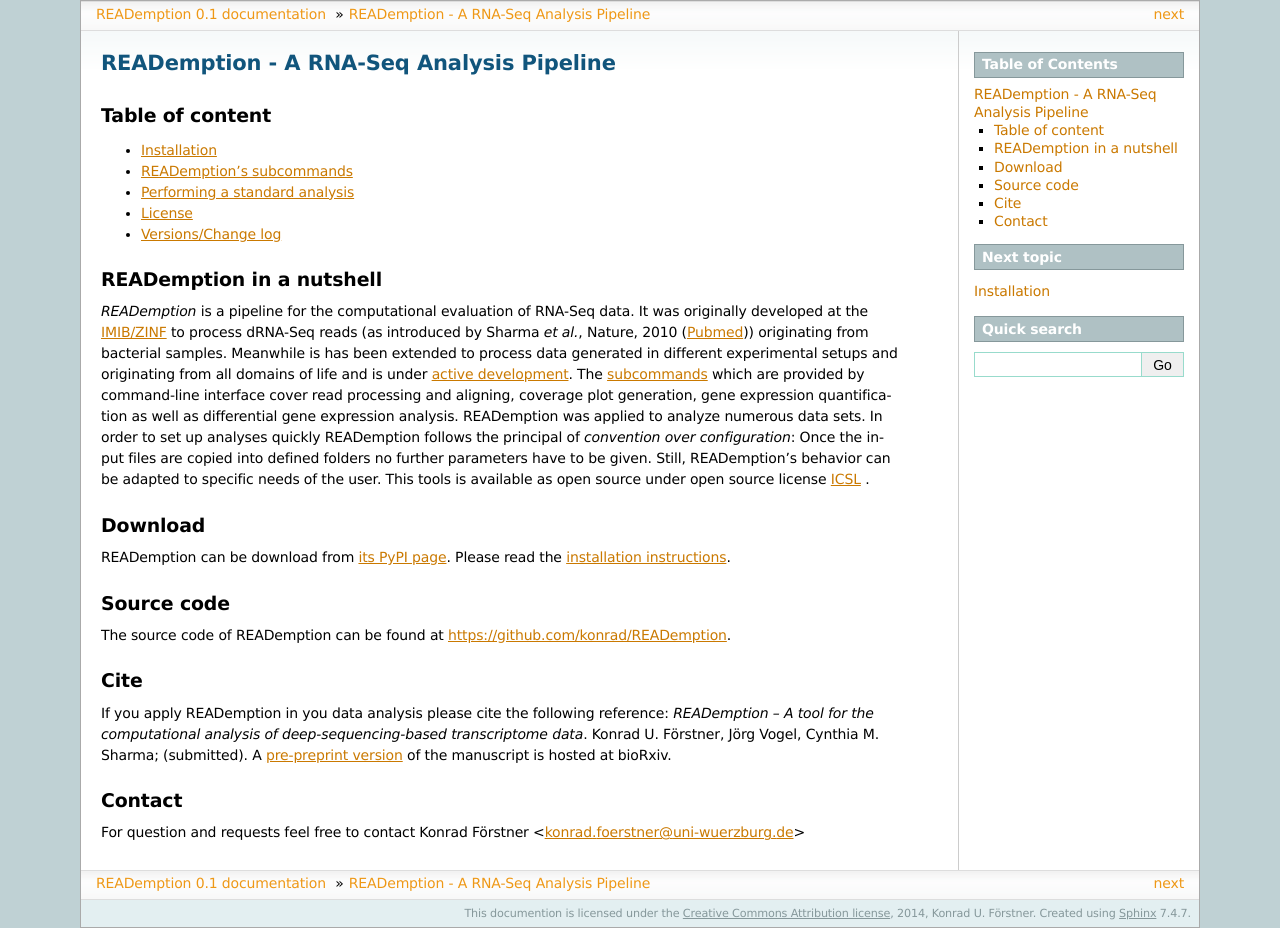
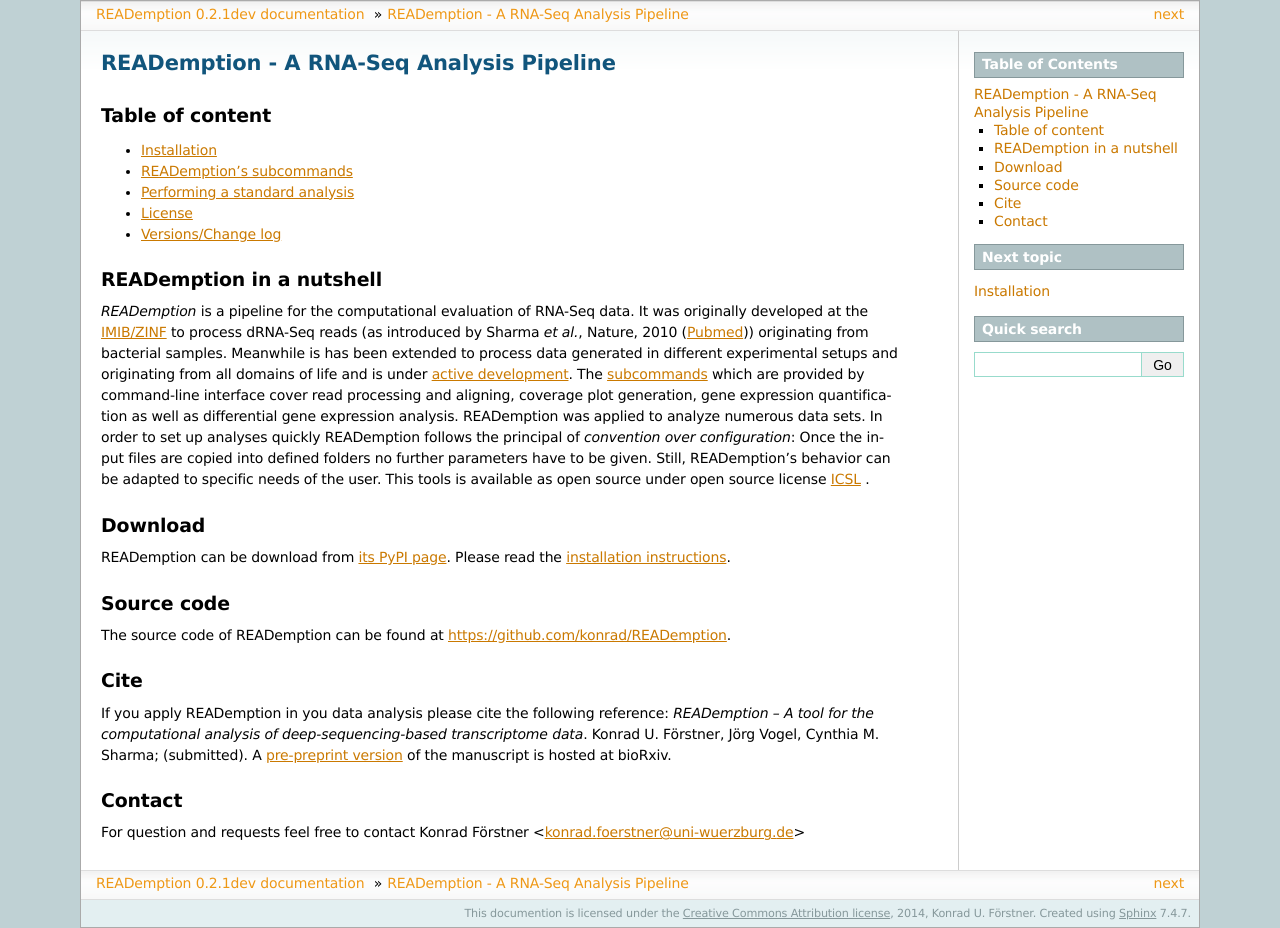
Before and after one commit to foerstner-lab/READemption, a Sphinx documentation site: the page built from docs/source/index.rst, in a window 1280 px wide. Built offline with Sphinx 7.4.7, drawn with Linux system fonts in a browser that asks for light colours; pages that are not in the unit, such as notebooks, are missing from menus.

Commit message:
Set version to 0.2.1dev

```diff
--- a/docs/source/conf.py
+++ b/docs/source/conf.py
@@ -48,9 +48,9 @@
 # built documents.
 #
 # The short X.Y version.
-version = '0.1'
+version = '0.2'
 # The full version, including alpha/beta/rc tags.
-release = '0.1'
+release = '0.2.1dev'
 
 # The language for content autogenerated by Sphinx. Refer to documentation
 # for a list of supported languages.
--- a/setup.py
+++ b/setup.py
@@ -5,7 +5,7 @@
 
 setup(
     name='READemption',
-    version='0.2.0',
+    version='0.2.1dev',
     packages=['reademptionlib', 'tests'],
     author='Konrad U. Förstner',
     author_email='konrad@foerstner.org',
```
Also changed, not shown: 1 other file.
